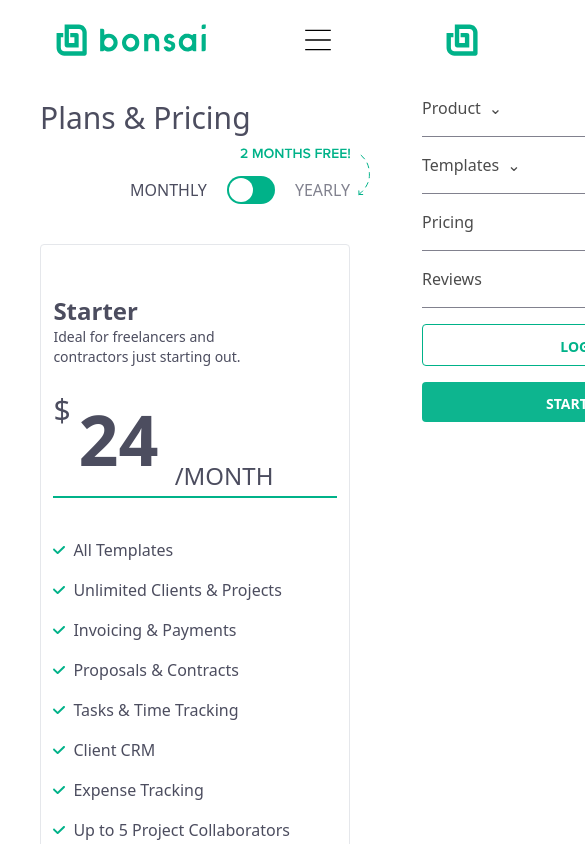
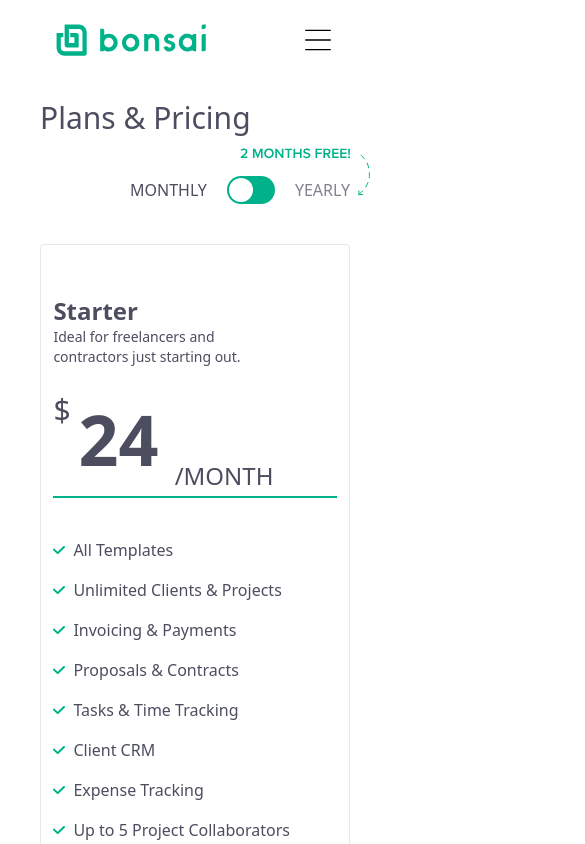
Before and after one commit to MokshagnaV/frontend-practice, a React (Create React App) app in the folder bonsai-pricing-page-clone/: page / in a window 390 px wide. Shown: the top 844 px of the page, 585 px wide, since content can reach past the window. Built offline with nearby package versions, Linux system fonts and the light colour scheme.

Commit message:
fix Header overflow on mobile screens

```diff
--- a/bonsai-pricing-page-clone/package.json
+++ b/bonsai-pricing-page-clone/package.json
@@ -1,5 +1,6 @@
 {
   "name": "bonsai-pricing-page-clone",
+  "homepage": "https://mokshagnav.github.io/frontend-practice/bonsai-pricing-page-clone",
   "version": "0.1.0",
   "private": true,
   "dependencies": {
@@ -12,6 +13,8 @@
     "web-vitals": "^2.1.4"
   },
   "scripts": {
+    "predeploy": "npm run build",
+    "deploy": "node build",
     "start": "react-scripts start",
     "build": "react-scripts build",
     "test": "react-scripts test",
@@ -36,6 +39,7 @@
     ]
   },
   "devDependencies": {
+    "gh-pages": "^6.0.0",
     "tailwindcss": "^3.3.3"
   }
 }
--- a/bonsai-pricing-page-clone/src/App.js
+++ b/bonsai-pricing-page-clone/src/App.js
@@ -5,7 +5,7 @@
 
 export default function App() {
   return (
-    <div>
+    <div className="overflow-x-hidden">
       <Header />
       <Main />
       <Footer />
--- a/bonsai-pricing-page-clone/src/components/pages/Main.jsx
+++ b/bonsai-pricing-page-clone/src/components/pages/Main.jsx
@@ -12,7 +12,7 @@
   };
 
   return (
-    <main className="overflow-hidden">
+    <main>
       <section className="relative xl:pt-28 xl:pb-10 px-10 text-grey">
         <div className="absolute -top-[88%] -r-[23%] rotate-[-23deg] w-[90%] h-[120%] bg-blue-50 -z-10" />
         {/* Plan Switch */}
```
Also changed, not shown: 1 other file (tests, documents, lock files or other folders).
